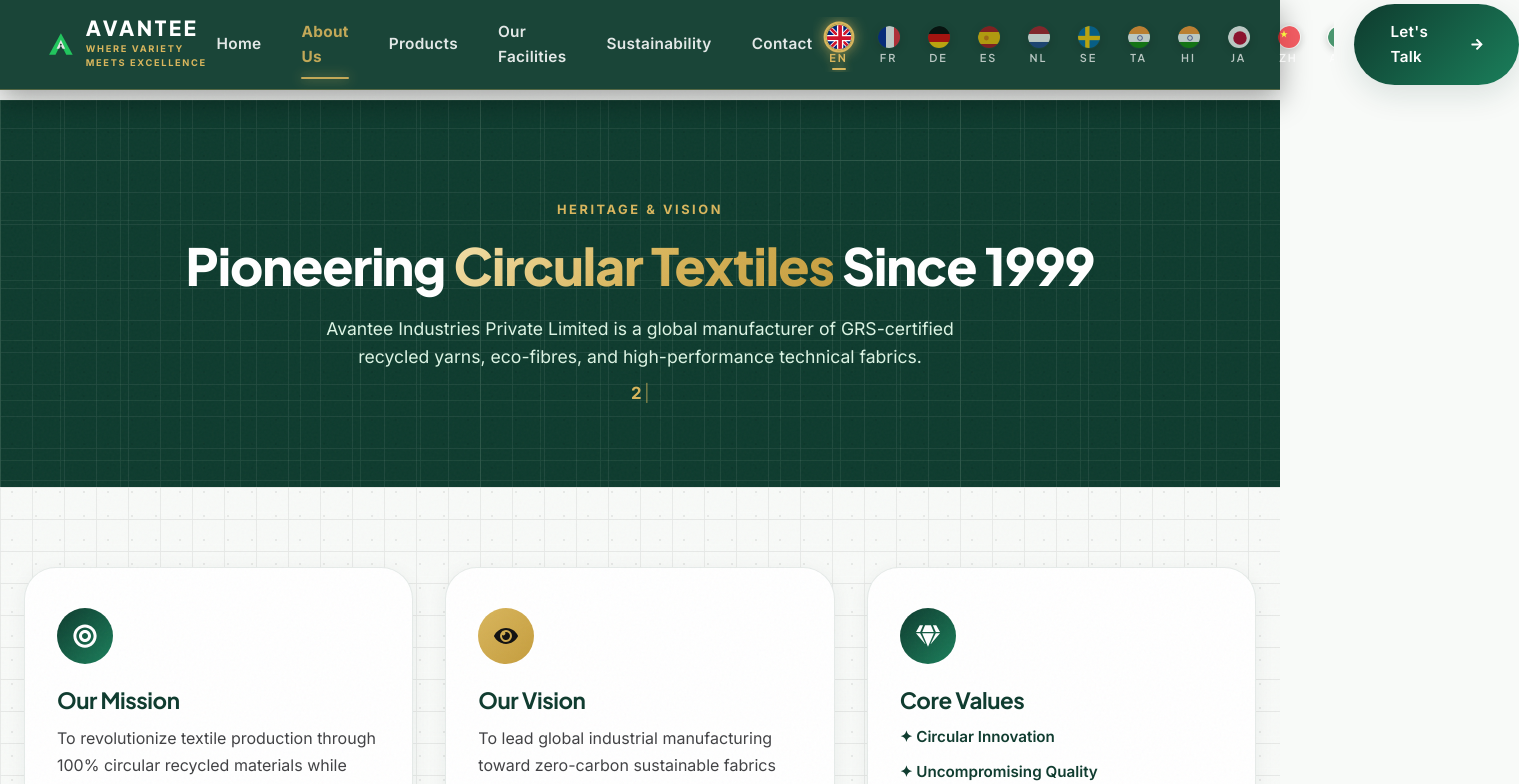
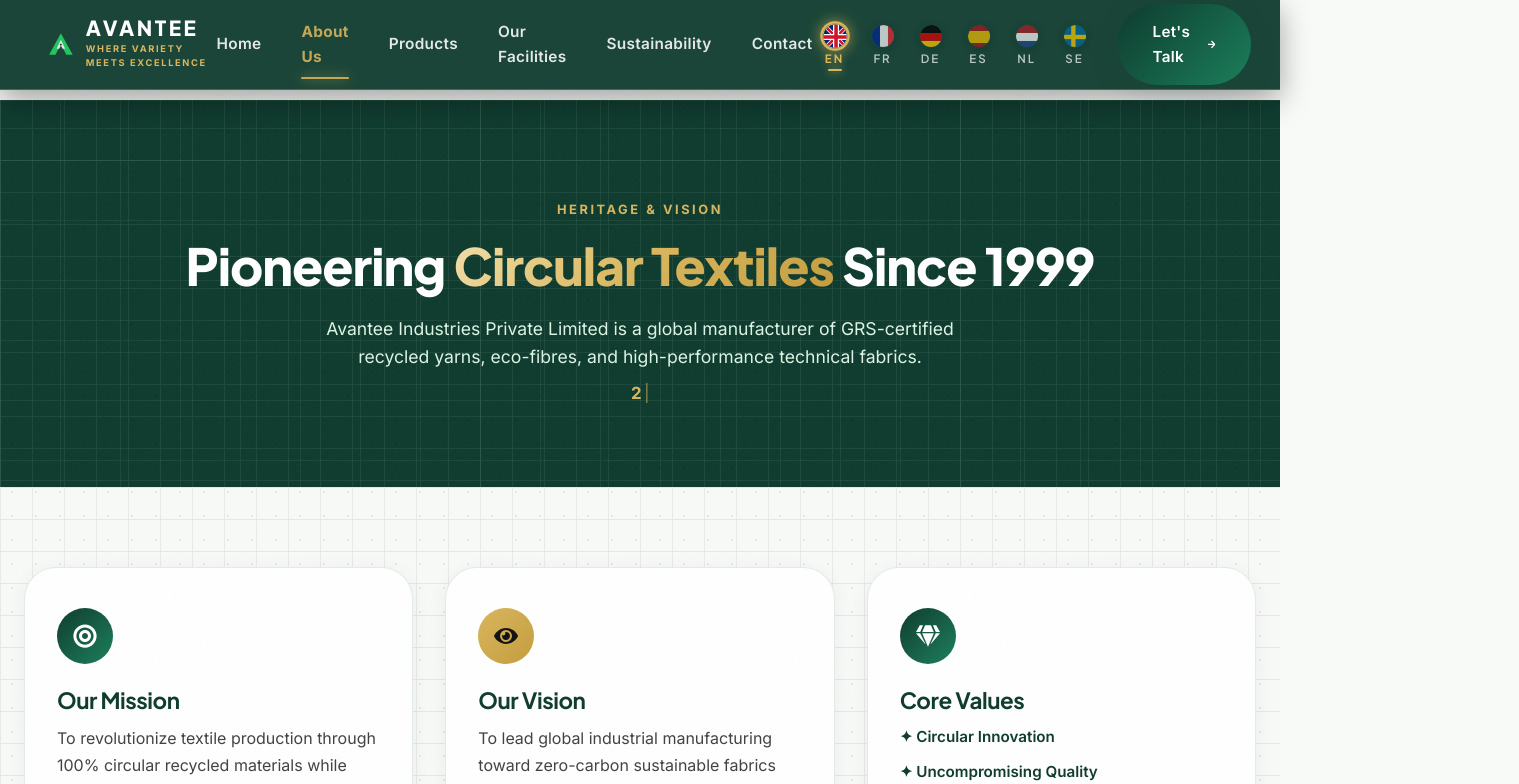
Before and after one commit to Immanuelj15/Avantee, a React (Vite) app: page /about in a window 1280 px wide. Shown: the top 784 px of the page, 1519 px wide, since content can reach past the window. Built offline with nearby package versions, Linux system fonts and the light colour scheme.

Commit message:
Restrict language switcher to exact 6 client languages (EN, FR, DE, ES, NL, SE) with matching hover micro-animations and 400ms transition

```diff
--- a/src/components/Common/NavbarLanguageSelector.module.css
+++ b/src/components/Common/NavbarLanguageSelector.module.css
@@ -1,29 +1,22 @@
 .horizontalLangContainer {
   display: flex;
   align-items: center;
-  gap: 14px;
-  padding: 4px 8px;
-  overflow-x: auto;
-  scrollbar-width: none; /* Firefox */
-  -ms-overflow-style: none; /* IE 10+ */
-}
-
-.horizontalLangContainer::-webkit-scrollbar {
-  display: none; /* Chrome/Safari */
+  gap: 16px;
+  padding: 4px 6px;
 }
 
 .langBtn {
   display: flex;
   flex-direction: column;
   align-items: center;
-  gap: 4px;
+  gap: 5px;
   background: transparent;
   border: none;
   cursor: pointer;
-  padding: 4px 6px;
+  padding: 2px 4px;
   position: relative;
   opacity: 0.7;
-  transition: all 0.3s cubic-bezier(0.16, 1, 0.3, 1);
+  transition: opacity 0.3s ease, transform 0.3s ease;
   outline: none;
 }
 
@@ -36,38 +29,41 @@
   height: 24px;
   border-radius: 50%;
   overflow: hidden;
-  transition: transform 0.3s cubic-bezier(0.16, 1, 0.3, 1), box-shadow 0.3s ease, border-color 0.3s ease;
+  transition: transform 0.3s ease, box-shadow 0.3s ease, border-color 0.3s ease;
   box-shadow: 0 2px 8px rgba(0, 0, 0, 0.25);
   border: 1.5px solid transparent;
 }
 
+/* Hover Animation Specs */
 .langBtn:hover .flagWrapper {
-  transform: scale(1.15);
+  transform: scale(1.1);
   box-shadow: 0 0 12px rgba(217, 182, 93, 0.7), 0 0 0 1.5px var(--gold-primary);
 }
 
+.langBtn:hover .langCode {
+  color: var(--gold-primary);
+  transform: translateY(-2px);
+}
+
+/* Active Language Specs */
+.activeLang {
+  opacity: 1;
+}
+
 .activeLang .flagWrapper {
-  transform: scale(1.1);
+  transform: scale(1.05);
   box-shadow: 0 0 14px var(--gold-primary), 0 0 0 2px var(--gold-primary);
   border-color: var(--gold-primary);
 }
 
 .langCode {
   font-family: var(--font-heading);
-  font-size: 0.68rem;
+  font-size: 0.72rem;
   font-weight: 600;
   letter-spacing: 2px;
   color: var(--color-white);
   line-height: 1;
-  transition: color 0.3s ease, text-shadow 0.3s ease;
-}
-
-.langBtn:hover .langCode {
-  color: var(--gold-primary);
-}
-
-.activeLang {
-  opacity: 1;
+  transition: color 0.3s ease, transform 0.3s ease, text-shadow 0.3s ease;
 }
 
 .activeLang .langCode {
@@ -78,7 +74,7 @@
 
 .activeUnderline {
   position: absolute;
-  bottom: -2px;
+  bottom: -4px;
   left: 50%;
   transform: translateX(-50%);
   width: 14px;
--- a/src/components/i18n/FlagIcons.jsx
+++ b/src/components/i18n/FlagIcons.jsx
@@ -1,11 +1,10 @@
 import React from 'react';
 
-// Circular Vector SVG Flags for crisp retina display
-export const FlagIcon = ({ code, size = 26 }) => {
-
+// Pristine Circular Vector SVG Flags for the 6 Client Languages
+export const FlagIcon = ({ code, size = 24 }) => {
   switch (code) {
     case 'en':
-      // UK Flag
+      // 🇬🇧 United Kingdom Flag
       return (
         <svg width={size} height={size} viewBox="0 0 100 100" style={{ borderRadius: '50%', display: 'block' }}>
           <circle cx="50" cy="50" r="50" fill="#00247D" />
@@ -17,7 +16,7 @@
       );
 
     case 'fr':
-      // France Flag
+      // 🇫🇷 France Flag
       return (
         <svg width={size} height={size} viewBox="0 0 100 100" style={{ borderRadius: '50%', display: 'block' }}>
           <rect x="0" y="0" width="33.3" height="100" fill="#002395" />
@@ -27,7 +26,7 @@
       );
 
     case 'de':
-      // Germany Flag
+      // 🇩🇪 Germany Flag
       return (
         <svg width={size} height={size} viewBox="0 0 100 100" style={{ borderRadius: '50%', display: 'block' }}>
           <rect x="0" y="0" width="100" height="33.3" fill="#000000" />
@@ -37,18 +36,17 @@
       );
 
     case 'es':
-      // Spain Flag
+      // 🇪🇸 Spain Flag
       return (
         <svg width={size} height={size} viewBox="0 0 100 100" style={{ borderRadius: '50%', display: 'block' }}>
           <rect x="0" y="0" width="100" height="25" fill="#AA151B" />
           <rect x="0" y="25" width="100" height="50" fill="#F1BF00" />
           <rect x="0" y="75" width="100" height="25" fill="#AA151B" />
-          <circle cx="35" cy="50" r="10" fill="#AA151B" opacity="0.4" />
         </svg>
       );
 
     case 'nl':
-      // Netherlands Flag
+      // 🇳🇱 Netherlands Flag
       return (
         <svg width={size} height={size} viewBox="0 0 100 100" style={{ borderRadius: '50%', display: 'block' }}>
           <rect x="0" y="0" width="100" height="33.3" fill="#AE1C28" />
@@ -59,51 +57,12 @@
 
     case 'sv':
     case 'se':
-      // Sweden Flag
+      // 🇸🇪 Sweden Flag
       return (
         <svg width={size} height={size} viewBox="0 0 100 100" style={{ borderRadius: '50%', display: 'block' }}>
           <rect x="0" y="0" width="100" height="100" fill="#006AA7" />
           <rect x="30" y="0" width="18" height="100" fill="#FECC00" />
           <rect x="0" y="41" width="100" height="18" fill="#FECC00" />
-        </svg>
-      );
-
-    case 'ta':
-    case 'hi':
-      // India Flag
-      return (
-        <svg width={size} height={size} viewBox="0 0 100 100" style={{ borderRadius: '50%', display: 'block' }}>
-          <rect x="0" y="0" width="100" height="33.3" fill="#FF9933" />
-          <rect x="0" y="33.3" width="100" height="33.3" fill="#FFFFFF" />
-          <rect x="0" y="66.6" width="100" height="33.4" fill="#138808" />
-          <circle cx="50" cy="50" r="10" stroke="#000080" strokeWidth="2.5" fill="none" />
-        </svg>
-      );
-
-    case 'ja':
-      // Japan Flag
-      return (
-        <svg width={size} height={size} viewBox="0 0 100 100" style={{ borderRadius: '50%', display: 'block' }}>
-          <rect x="0" y="0" width="100" height="100" fill="#FFFFFF" />
-          <circle cx="50" cy="50" r="28" fill="#BC002D" />
-        </svg>
-      );
-
-    case 'zh':
-      // China Flag
-      return (
-        <svg width={size} height={size} viewBox="0 0 100 100" style={{ borderRadius: '50%', display: 'block' }}>
-          <rect x="0" y="0" width="100" height="100" fill="#EE1C25" />
-          <polygon points="25,18 29,30 40,30 31,37 34,48 25,41 16,48 19,37 10,30 21,30" fill="#FFFF00" />
-        </svg>
-      );
-
-    case 'ar':
-      // Saudi Arabia Flag
-      return (
-        <svg width={size} height={size} viewBox="0 0 100 100" style={{ borderRadius: '50%', display: 'block' }}>
-          <rect x="0" y="0" width="100" height="100" fill="#006C35" />
-          <path d="M25,50 H75 M30,58 H70" stroke="#FFFFFF" strokeWidth="4" />
         </svg>
       );
 
--- a/src/context/LanguageContext.jsx
+++ b/src/context/LanguageContext.jsx
@@ -5,26 +5,17 @@
 import es from '../i18n/es.json';
 import nl from '../i18n/nl.json';
 import sv from '../i18n/sv.json';
-import ta from '../i18n/ta.json';
-import hi from '../i18n/hi.json';
-import ja from '../i18n/ja.json';
-import zh from '../i18n/zh.json';
-import ar from '../i18n/ar.json';
 
-const translations = { en, fr, de, es, nl, sv, ta, hi, ja, zh, ar };
+const translations = { en, fr, de, es, nl, sv };
 
+// Strictly the 6 requested client languages
 export const LANGUAGES = [
   { code: 'en', label: 'EN', name: 'English', dir: 'ltr' },
-  { code: 'fr', label: 'FR', name: 'French (Français)', dir: 'ltr' },
-  { code: 'de', label: 'DE', name: 'German (Deutsch)', dir: 'ltr' },
-  { code: 'es', label: 'ES', name: 'Spanish (Español)', dir: 'ltr' },
-  { code: 'nl', label: 'NL', name: 'Dutch (Nederlands)', dir: 'ltr' },
-  { code: 'sv', label: 'SE', name: 'Swedish (Svenska)', dir: 'ltr' },
-  { code: 'ta', label: 'TA', name: 'Tamil (தமிழ்)', dir: 'ltr' },
-  { code: 'hi', label: 'HI', name: 'Hindi (हिन्दी)', dir: 'ltr' },
-  { code: 'ja', label: 'JA', name: 'Japanese (日本語)', dir: 'ltr' },
-  { code: 'zh', label: 'ZH', name: 'Chinese (中文)', dir: 'ltr' },
-  { code: 'ar', label: 'AR', name: 'Arabic (العربية)', dir: 'rtl' },
+  { code: 'fr', label: 'FR', name: 'French', dir: 'ltr' },
+  { code: 'de', label: 'DE', name: 'German', dir: 'ltr' },
+  { code: 'es', label: 'ES', name: 'Spanish', dir: 'ltr' },
+  { code: 'nl', label: 'NL', name: 'Dutch', dir: 'ltr' },
+  { code: 'sv', label: 'SE', name: 'Swedish', dir: 'ltr' },
 ];
 
 const LanguageContext = createContext();
@@ -34,7 +25,6 @@
   const [currentLang, setCurrentLang] = useState(() => {
     return localStorage.getItem('avantee_lang') || 'en';
   });
-  const [isGlobeModalOpen, setIsGlobeModalOpen] = useState(false);
   const [isAnimatingTransition, setIsAnimatingTransition] = useState(false);
 
   const selectedLangObj = LANGUAGES.find(l => l.code === currentLang) || LANGUAGES[0];
@@ -43,21 +33,17 @@
     // Persist selected language in localStorage
     localStorage.setItem('avantee_lang', currentLang);
 
-    // Update HTML dir attribute for RTL support (e.g. Arabic)
+    // Set HTML dir and lang attributes
     document.documentElement.setAttribute('dir', selectedLangObj.dir);
     document.documentElement.setAttribute('lang', selectedLangObj.code);
   }, [currentLang, selectedLangObj]);
 
   const switchLanguage = (langCode) => {
-    if (langCode === currentLang) {
-      setIsGlobeModalOpen(false);
-      return;
-    }
+    if (langCode === currentLang) return;
 
     setIsAnimatingTransition(true);
-    setIsGlobeModalOpen(false);
 
-    // 400ms transition: fade out -> blur -> update language text -> fade in
+    // 400ms transition: Fade Out -> Blur -> Update Language Text -> Fade In
     setTimeout(() => {
       setCurrentLang(langCode);
       setTimeout(() => {
@@ -99,8 +85,6 @@
         LANGUAGES,
         switchLanguage,
         t,
-        isGlobeModalOpen,
-        setIsGlobeModalOpen,
         isAnimatingTransition,
       }}
     >
@@ -108,8 +92,8 @@
         className={`app-language-wrapper ${isAnimatingTransition ? 'lang-transitioning' : ''}`}
         style={{
           transition: 'filter 0.3s cubic-bezier(0.16, 1, 0.3, 1), opacity 0.3s ease, transform 0.3s ease',
-          filter: isAnimatingTransition ? 'blur(8px)' : 'none',
-          opacity: isAnimatingTransition ? 0.3 : 1,
+          filter: isAnimatingTransition ? 'blur(6px)' : 'none',
+          opacity: isAnimatingTransition ? 0.35 : 1,
           transform: isAnimatingTransition ? 'scale(0.995)' : 'scale(1)',
         }}
       >
```
